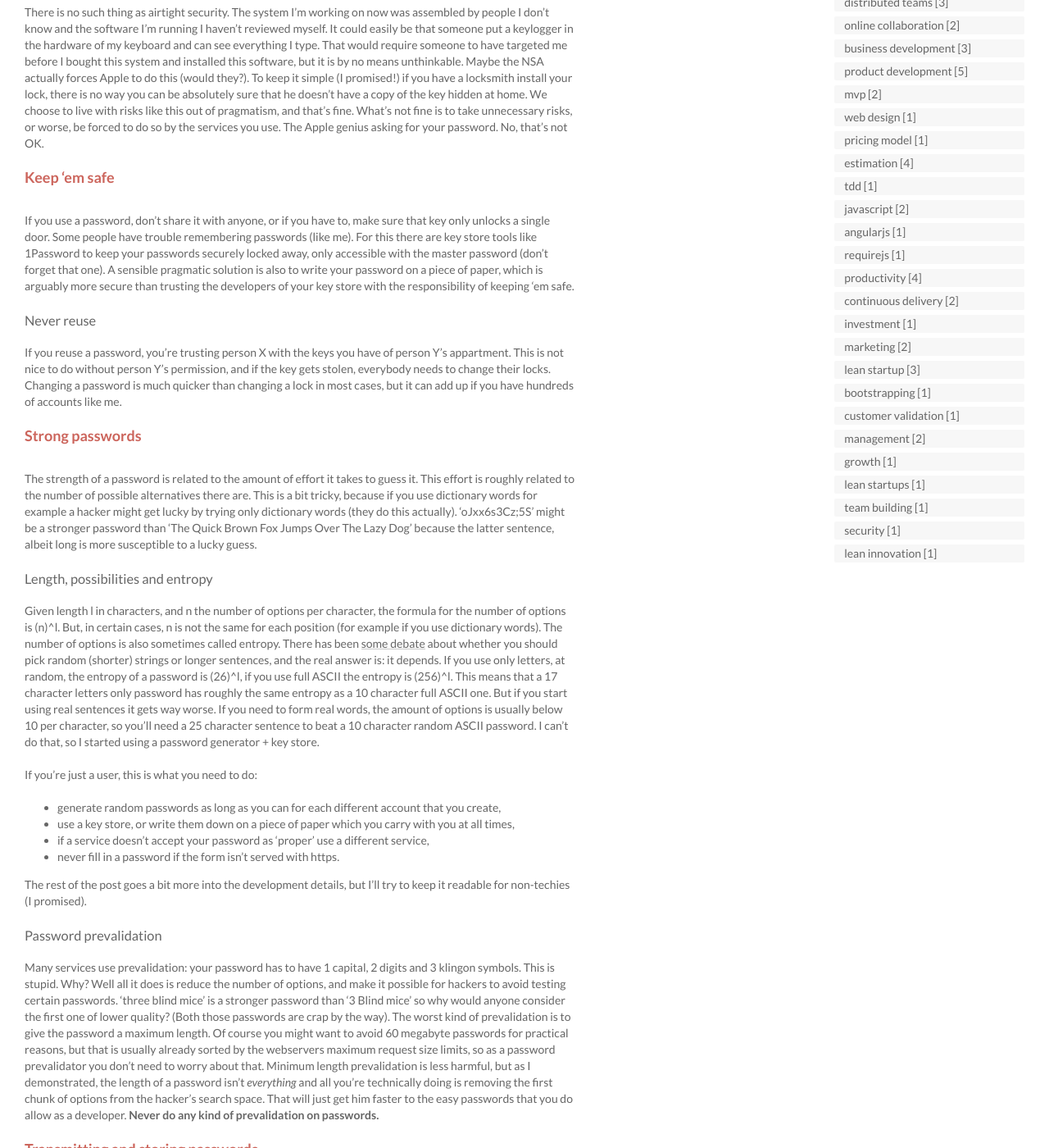
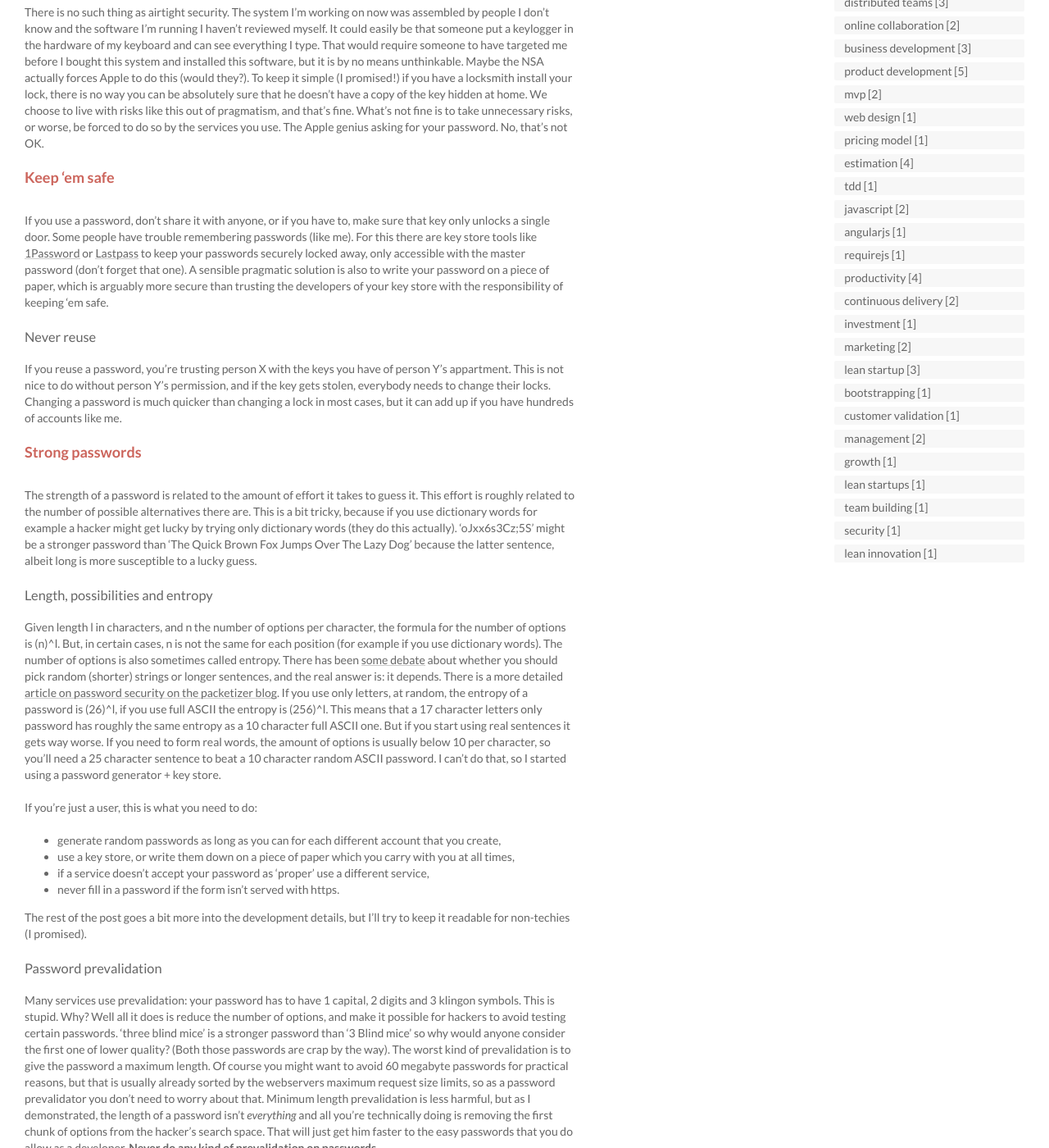
Before and after one commit to StarterSquad/startersquad.com, a Jekyll site: the page built from _posts/2014-05-24-minimum-thing-to-understand-about-security.md, in a window 1280 px wide and 1400 px high, scrolled down 522 px. Shown: the whole window at 82% size. Built offline with Jekyll 4.4.1, drawn with Linux system fonts in a browser that asks for light colours; nearby versions of some CDN libraries; a script that is not in the unit is left out; comment, search, counter and statistics services are not loaded.

Commit message:
Adds some links

```diff
--- a/_posts/2014-05-24-minimum-thing-to-understand-about-security.md
+++ b/_posts/2014-05-24-minimum-thing-to-understand-about-security.md
@@ -17,7 +17,8 @@ There is no such thing as airtight security. The system I'm working on now was a
 
 Keep 'em safe
 -------
-If you use a password, don't share it with anyone, or if you have to, make sure that key only unlocks a single door. Some people have trouble remembering passwords (like me). For this there are key store tools like 1Password to keep your passwords securely locked away, only accessible with the master password (don't forget that one). A sensible pragmatic solution is also to write your password on a piece of paper, which is arguably more secure than trusting the developers of your key store with the responsibility of keeping 'em safe.
+If you use a password, don't share it with anyone, or if you have to, make sure that key only unlocks a single door. Some people have trouble remembering passwords (like me). For this there are key store tools like [1Password](https://agilebits.com/onepassword) or [Lastpass](https://lastpass.com/) to keep your passwords securely locked away,
+only accessible with the master password (don't forget that one). A sensible pragmatic solution is also to write your password on a piece of paper, which is arguably more secure than trusting the developers of your key store with the responsibility of keeping 'em safe.
 
 ###Never reuse
 If you reuse a password, you're trusting person X with the keys you have of person Y's appartment. This is not nice to do without person Y's permission, and if the key gets stolen, everybody needs to change their locks. Changing a password is much quicker than changing a lock in most cases, but it can add up if you have hundreds of accounts like me.
@@ -27,7 +28,11 @@ Strong passwords
 The strength of a password is related to the amount of effort it takes to guess it. This effort is roughly related to the number of possible alternatives there are. This is a bit tricky, because if you use dictionary words for example a hacker might get lucky by trying only dictionary words (they do this actually). 'oJxx6s3Cz;5S' might be a stronger password than 'The Quick Brown Fox Jumps Over The Lazy Dog' because the latter sentence, albeit long is more susceptible to a lucky guess.
 
 ### Length, possibilities and entropy
-Given length l in characters, and n the number of options per character, the formula for the number of options is (n)^l. But, in certain cases, n is not the same for each position (for example if you use dictionary words). The number of options is also sometimes called entropy. There has been [some debate](http://xkcd.com/936/) about whether you should pick random (shorter) strings or longer sentences, and the real answer is: it depends. If you use only letters, at random, the entropy of a password is (26)^l, if you use full ASCII the entropy is (256)^l. This means that a 17 character letters only password has roughly the same entropy as a 10 character full ASCII one. But if you start using real sentences it gets way worse. If you need to form real words, the amount of options is usually below 10 per character, so you'll need a 25 character sentence to beat a 10 character random ASCII password. I can't do that, so I started using a password generator + key store.
+Given length l in characters, and n the number of options per character, the formula for the number of options is (n)^l. But, in certain cases, n is not the same for each position (for example if you use dictionary words). The number of options is also sometimes called entropy. There has been [some debate](http://xkcd.com/936/) about whether you should pick random (shorter) strings or longer sentences,
+and the real answer is: it depends. There is a more detailed [article on password security on the packetizer
+blog](http://www.packetizer.com/security/pwgen/). If you
+use only letters,
+at random, the entropy of a password is (26)^l, if you use full ASCII the entropy is (256)^l. This means that a 17 character letters only password has roughly the same entropy as a 10 character full ASCII one. But if you start using real sentences it gets way worse. If you need to form real words, the amount of options is usually below 10 per character, so you'll need a 25 character sentence to beat a 10 character random ASCII password. I can't do that, so I started using a password generator + key store.
 
 If you're just a user, this is what you need to do:
 
```
